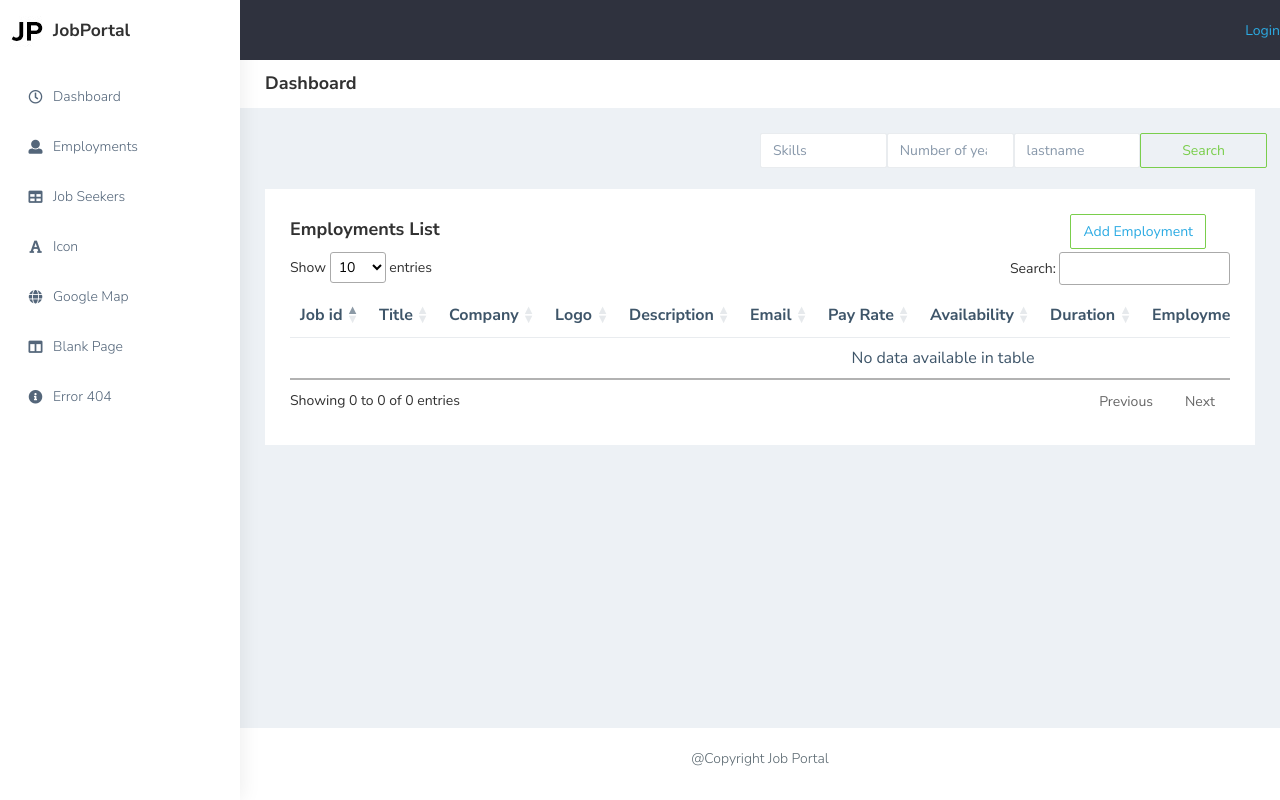
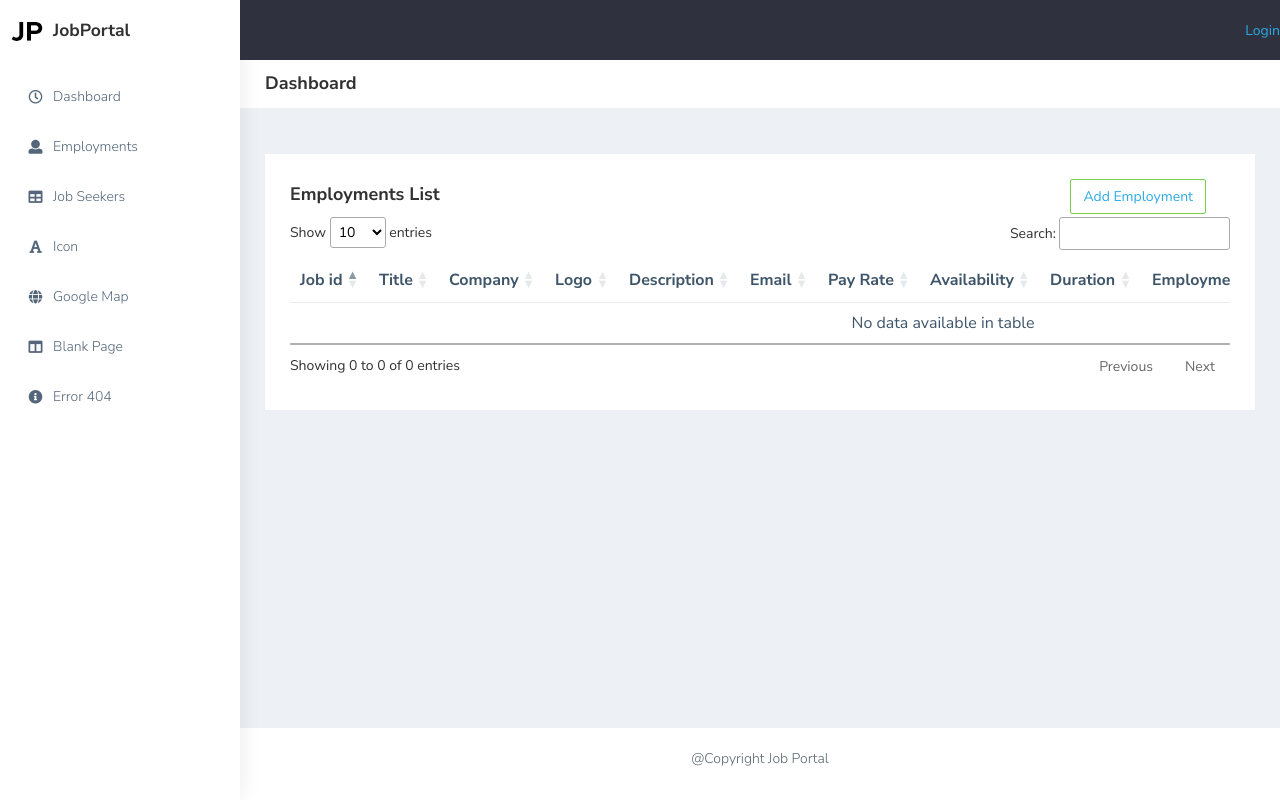
Before and after one commit to Dvinespark/JobPortal, a Django app: page /dashboard/employments in a window 1280 px wide. Run offline with Django 3.2, Linux system fonts and the light colour scheme; data that the repository does not hold is empty; some libraries are stand-ins or nearby versions.

Commit message:
shubhas: minor changes in templates

```diff
--- a/dashboard/templates/employments.html
+++ b/dashboard/templates/employments.html
@@ -7,19 +7,19 @@
 
 {% block body %}
 <div class="container-fluid">
-    <div class="row">
-        <div class="col-sm-6"></div>
-        <div class="col-sm-6 float-right">
-            <form id="search_form">
-                <div class="row form-inline">
-                    <input class="form-control col" type="search" placeholder="Skills"  value='' aria-label="Search" name="skills">
-                    <input class="form-control col" type="search" placeholder="Number of years" value='' aria-label="Search" name="years">
-                    <input class="form-control col" type="search" placeholder="lastname" value="" aria-label="Search" name="lastname">
-                    <button class="btn btn-outline-success col" type="submit" id="searchbar_button">Search</button>
-                </div>
-            </form>
-        </div>
-    </div>
+{#    <div class="row">#}
+{#        <div class="col-sm-6"></div>#}
+{#        <div class="col-sm-6 float-right">#}
+{#            <form id="search_form">#}
+{#                <div class="row form-inline">#}
+{#                    <input class="form-control col" type="search" placeholder="Skills"  value='' aria-label="Search" name="skills">#}
+{#                    <input class="form-control col" type="search" placeholder="Number of years" value='' aria-label="Search" name="years">#}
+{#                    <input class="form-control col" type="search" placeholder="lastname" value="" aria-label="Search" name="lastname">#}
+{#                    <button class="btn btn-outline-success col" type="submit" id="searchbar_button">Search</button>#}
+{#                </div>#}
+{#            </form>#}
+{#        </div>#}
+{#    </div>#}
     <br>
     <div class="row">
         <div class="col-sm-12">
```
Also changed, not shown: webapp/templates/index.html (+10 -10 lines).
